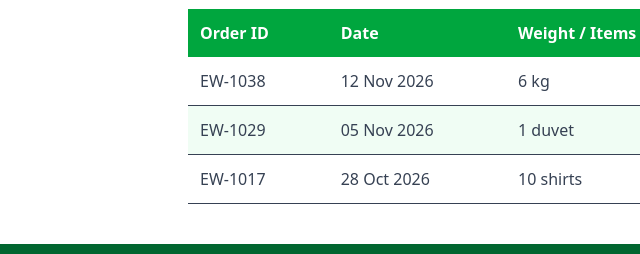
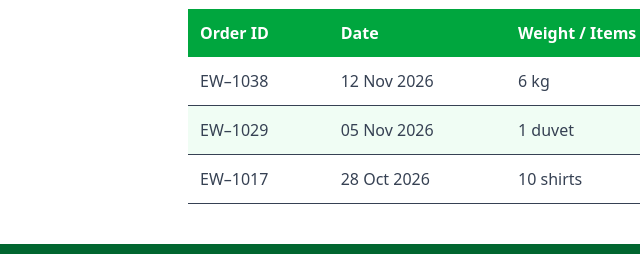
Before and after one commit to Ogwenoirene/Eco-Wash, a plain HTML site: page orders.html in a window 1280 px wide. Shown: the part 389-643 px from the top of the page, 24-664 px from the left. Drawn offline with nearby package versions, Linux system fonts and the light colour scheme.

Commit message:
update README.md

```diff
--- a/orders.html
+++ b/orders.html
@@ -48,15 +48,15 @@
       </thead>
       <tbody class="[&>tr:nth-child(even)]:bg-green-50 [&>tr]:border-b">
         <tr>
-          <td class="p-3">EW-1038</td><td class="p-3">12 Nov 2026</td><td class="p-3">6 kg</td><td class="p-3">900</td>
+          <td class="p-3">EW&ndash;1038</td><td class="p-3">12 Nov 2026</td><td class="p-3">6 kg</td><td class="p-3">900</td>
           <td class="p-3"><a href="book.html" class="rounded-md bg-green-600 px-3 py-1 text-sm text-white hover:bg-green-800">Re-order</a></td>
         </tr>
         <tr>
-          <td class="p-3">EW-1029</td><td class="p-3">05 Nov 2026</td><td class="p-3">1 duvet</td><td class="p-3">600</td>
+          <td class="p-3">EW&ndash;1029</td><td class="p-3">05 Nov 2026</td><td class="p-3">1 duvet</td><td class="p-3">600</td>
           <td class="p-3"><a href="book.html" class="rounded-md bg-green-600 px-3 py-1 text-sm text-white hover:bg-green-800">Re-order</a></td>
         </tr>
         <tr>
-          <td class="p-3">EW-1017</td><td class="p-3">28 Oct 2026</td><td class="p-3">10 shirts</td><td class="p-3">500</td>
+          <td class="p-3">EW&ndash;1017</td><td class="p-3">28 Oct 2026</td><td class="p-3">10 shirts</td><td class="p-3">500</td>
           <td class="p-3"><a href="book.html" class="rounded-md bg-green-600 px-3 py-1 text-sm text-white hover:bg-green-800">Re-order</a></td>
         </tr>
       </tbody>
```
Also changed, not shown: 1 other file.
